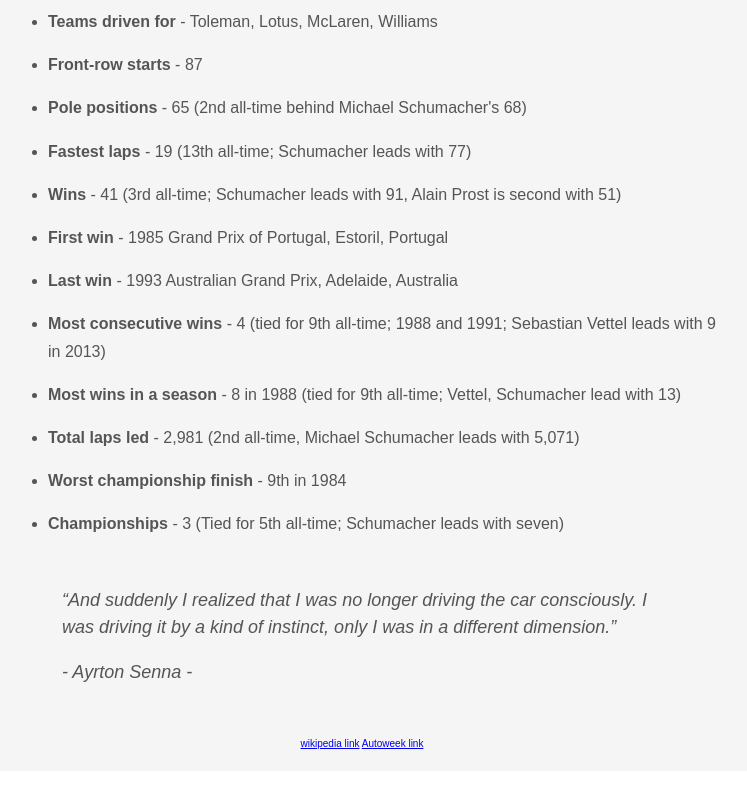
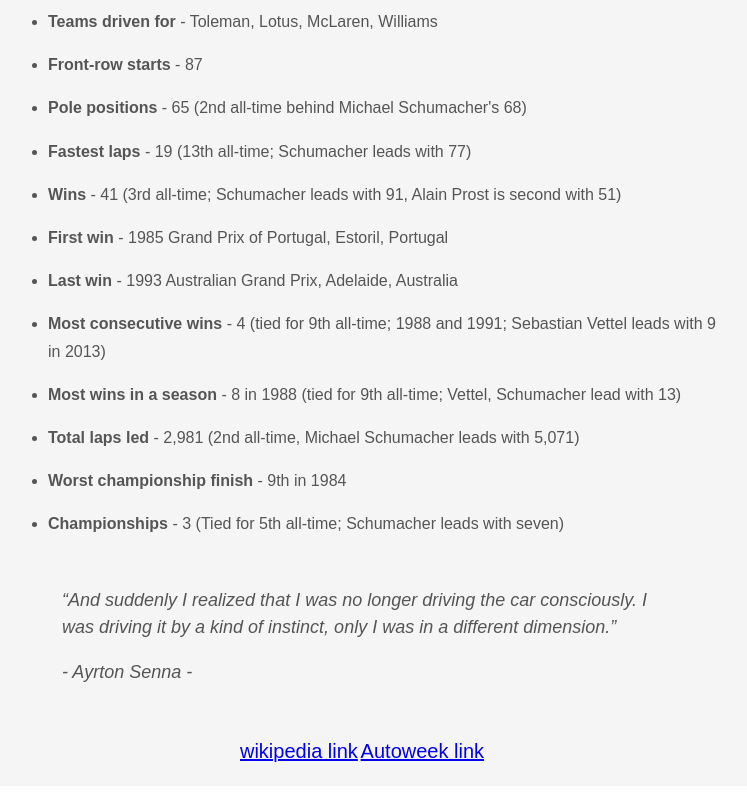
Before and after one commit to IdeaSolFactory/bd, a plain HTML site: page index.html in a window 1280 px wide. Shown: the part 3905-4705 px from the top of the page, without its empty margins (278-1025 px from the left). Drawn offline with Linux system fonts and the light colour scheme.

Commit message:
Update style.css

```diff
--- a/style.css
+++ b/style.css
@@ -113,6 +113,6 @@
   font-size: 1.8rem;
 }
 
-#ayrton-cite {
-  text-align: right;
+a {
+  font-size: 2rem;
 }
```
